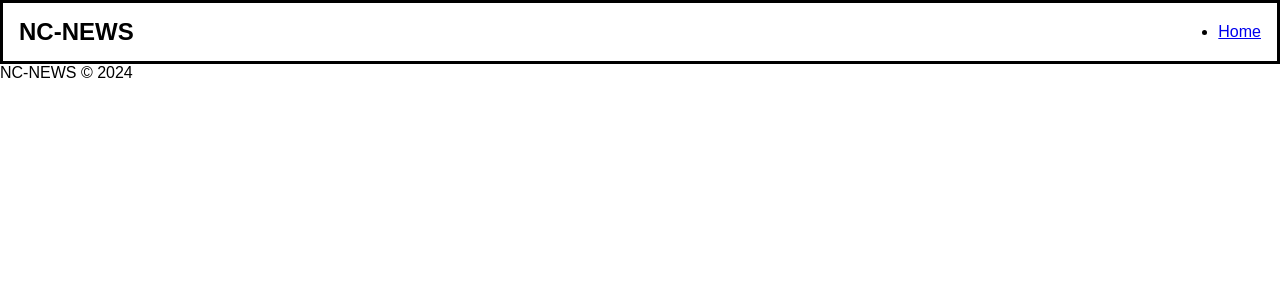
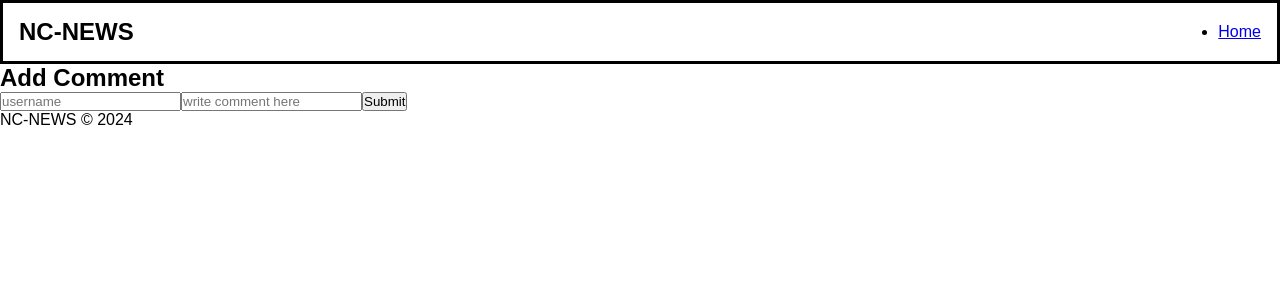
Before and after one commit to TrevorRogers/Frontend-Project-nc-news, a React (Vite) app: page /articles/1/comments in a window 1280 px wide. Shown: the top 300 px of the page. Built offline with nearby package versions, Linux system fonts and the light colour scheme.

Commit message:
adding comments

```diff
--- a/api.js
+++ b/api.js
@@ -20,8 +20,15 @@ export const getComments = (article_id) => {
     })
 }
 
-export const postVote = (newVote, article_id) => {
+export const updateVote = (newVote, article_id) => {
     return api.patch(`/articles/${article_id}`, newVote).then((response)=>{
         return response.data
     })
 }
+
+export const postComment = (newComment, article_id) => {
+    return api.post(`/articles/${article_id}/comments`, newComment).then((response)=>{
+        console.log(response.data)
+        return response.data
+    })
+}
--- a/src/App.jsx
+++ b/src/App.jsx
@@ -6,6 +6,7 @@ import Articles from './components/Articles'
 import Footer from './components/Footer'
 import ArticlesById from './components/ArticlesById'
 import { useState } from 'react'
+import AddComment from './components/AddComment'
 
 
 
@@ -14,6 +15,7 @@ import { useState } from 'react'
 function App() {
 
   const [articles, setArticles] = useState([])
+  const [articleComments, setArticleComments] = useState([])
 
   return (
     <>
@@ -22,7 +24,8 @@ function App() {
     </Header >
     <Routes>
       <Route path="/" element={<Articles articles={articles} setArticles={setArticles}/>} />
-      <Route path="/article/:article_id" element={<ArticlesById articles={articles} setArticles={setArticles} />} />
+      <Route path="/article/:article_id" element={<ArticlesById articles={articles} setArticles={setArticles} articleComments={articleComments} setArticleComments={setArticleComments} />} />
+      <Route path="/articles/:article_id/comments" element={<AddComment articleComments={articleComments} setArticleComments={setArticleComments} />} />
     </Routes>
     <Footer />
     </>
--- /dev/null
+++ b/src/components/AddComment.jsx
@@ -0,0 +1,66 @@
+import { useState } from "react";
+import { postComment } from "../../api";
+import { useNavigate } from "react-router-dom";
+import { useParams } from "react-router-dom"
+
+const AddComment = ({articleComments, setArticleComments}) => {
+
+    const [commentBody, setCommentBody] = useState("")
+    const [usernames, setUsername] = useState("")
+    const [isSubmitting, setIsSubmitting] = useState(true)
+    const navigate = useNavigate();
+    const { article_id } = useParams();
+
+    function handleCommentInput(e) {
+        setCommentBody(e.target.value);
+    }
+
+    function handleUserInput(e) {
+        setUsername(e.target.value);
+    }
+
+    function handleSubmit(e) {
+        e.preventDefault();
+        const newComment = {username: usernames, body: commentBody}
+        postComment(newComment, article_id).then(()=>{
+            setArticleComments(newComment, articleComments)
+            setIsSubmitting(true)
+            navigate("/")
+            console.log(article_id)
+        }).catch((err)=> {
+            console.log(err)
+            setIsSubmitting(false)
+
+        })
+    }
+
+    if (!isSubmitting) {
+        return (
+            <p>comment failed to send</p>
+        )
+    }
+
+
+  return (
+    <main>
+    <div>
+        <h2>Add Comment</h2>
+        <form method="post" onSubmit={handleSubmit} className="add-comment_form">
+
+        <input type="text"
+
+        onChange={handleUserInput}
+        placeholder="username"/>
+
+        <input type="text"
+        onChange={handleCommentInput}
+
+        placeholder="write comment here" />
+        <button>Submit</button>
+        </form>
+    </div>
+</main>
+  )
+}
+
+export default AddComment
--- a/src/components/ArticlesById.jsx
+++ b/src/components/ArticlesById.jsx
@@ -1,13 +1,15 @@
 import { useParams } from "react-router-dom"
 import { useEffect, useState } from "react"
-import { getArticlesById, postVote } from "../../api";
+import { getArticlesById, updateVote } from "../../api";
 import { Comments } from "./Comments";
 
 
 const ArticlesById = () => {
 const { article_id } = useParams();
-const [article, setArticle] = useState([]);
 const [vote, setVote] = useState(1)
+
+const [article, setArticle] = useState([])
+const [articleComments, setArticleComments] = useState([])
 
 const newVote = {inc_votes: vote}
 
@@ -23,8 +25,7 @@ useEffect(() => {
   function handleVote(e) {
     e.preventDefault()
       setVote(vote + 1)
-      console.log(vote)
-    postVote(newVote, article_id).then(()=>{
+    updateVote(newVote, article_id).then(()=>{
         window.location.reload()
     }).catch((err)=> {
         console.log(err)
@@ -43,7 +44,7 @@ useEffect(() => {
               <p>Votes: {article.votes}</p>
               <button className="vote-btn" onClick={handleVote}>Add Vote Here</button>
     </main>
-        <Comments />
+        <Comments articleComments={articleComments} setArticleComments={setArticleComments}/>
                 </>
 
   );
--- a/src/components/Comments.jsx
+++ b/src/components/Comments.jsx
@@ -1,16 +1,17 @@
 import { useEffect, useState } from "react";
 import { getComments } from "../../api";
-import { useParams } from "react-router-dom"
+import { Link, useParams } from "react-router-dom"
 
 export const Comments = () => {
 
-    const { article_id } = useParams()
-    const [articleComments, setArticleComments] = useState([])
-
+    const { article_id } = useParams();
+    const [articleComments, setArticleComments] = useState([]);
+    console.log(article_id)
     useEffect(() => {
         getComments(article_id)
           .then(({comments}) => {
           setArticleComments(comments)
+
           })
           .catch((err) => {
             console.log(err)
@@ -21,6 +22,9 @@ export const Comments = () => {
   return (
     <main className="comments">
         <h2>Comments</h2>
+                <div>
+                  <Link className="addComment-btn" to={`/articles/${article_id}/comments`}>Add Comment</Link>
+                </div>
        {articleComments.map((comment, comment_id) => {
             return (
             <section key={comment_id} className="comments">
@@ -29,6 +33,7 @@ export const Comments = () => {
                 <p>{comment.created_at}</p>
                 <p>{comment.votes}</p>
             </section>
+
             )
         })}
     </main>
```
